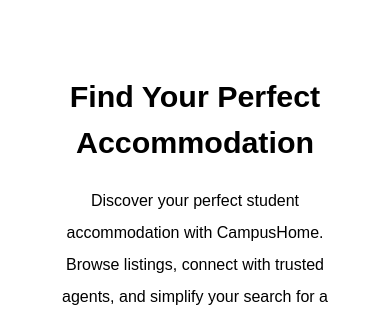
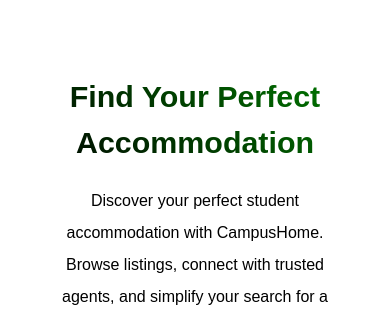
Before and after one commit to Hazaloolu/Safehaven, a Django app: page / in a window 390 px wide. Shown: the part 54-363 px from the top of the page. Run offline with Django 4.2, Linux system fonts and the light colour scheme; data comes from the database, SQL or seed files in the repository; some web fonts are replaced.

Commit message:
Update home.css

```diff
--- a/static/css/home.css
+++ b/static/css/home.css
@@ -513,6 +513,9 @@ footer {
         width: 90%;
         margin: auto;
         margin-bottom:5%;
+background: linear-gradient(45deg, black, green);
+            -webkit-background-clip: text;
+            -webkit-text-fill-color: transparent;
 
     }
 
```
